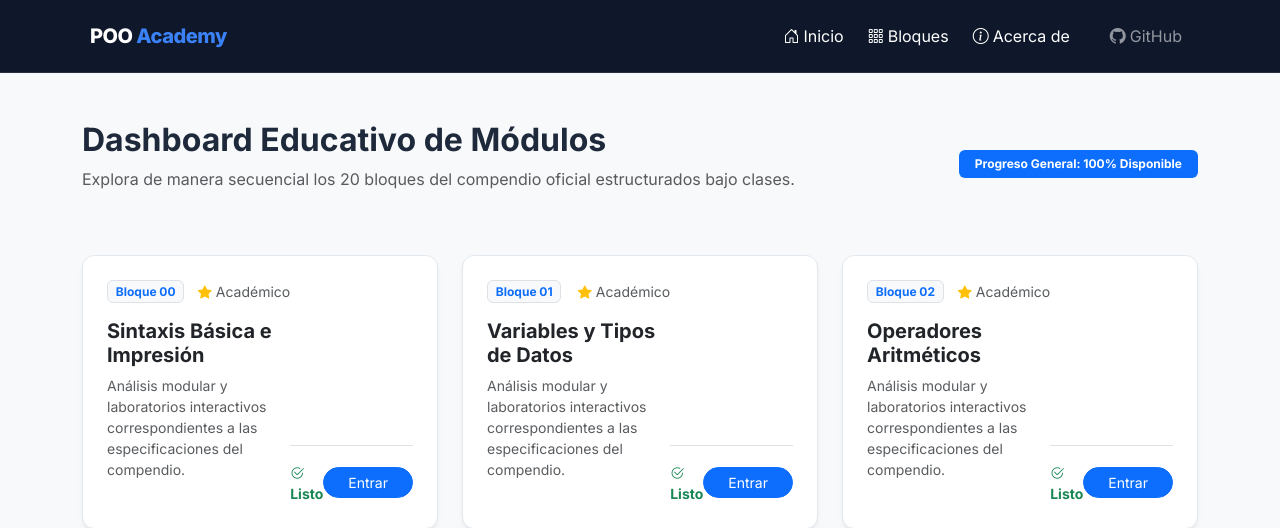
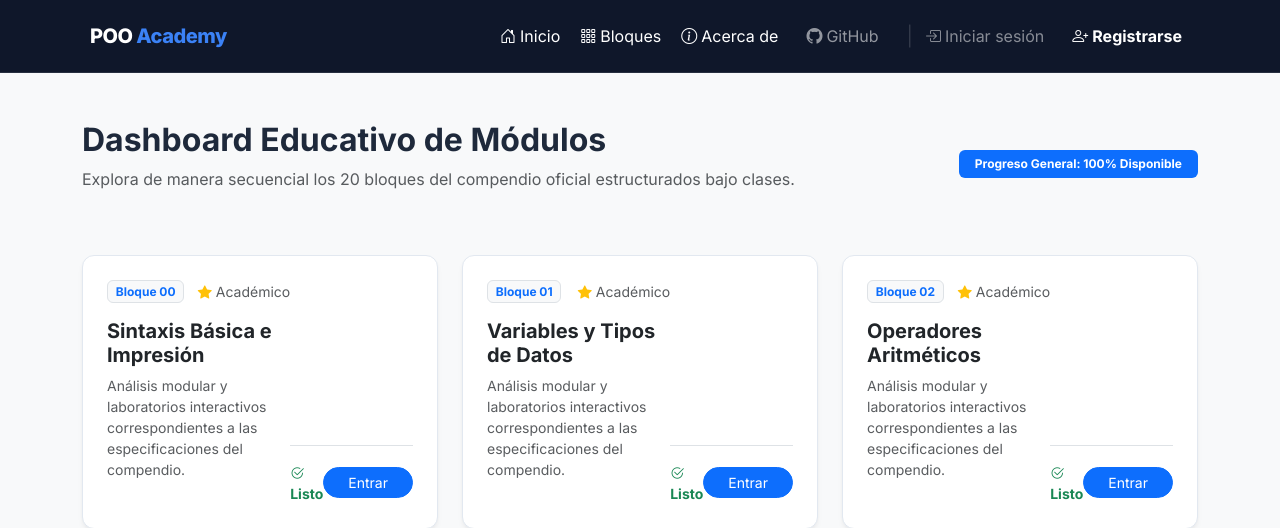
Before and after one commit to Ashley-Dan1/Proyecto_poo, a Python web app: template Bloques en flask/app/templates/ejercicios.html in a window 1280 px wide. Shown: the top 528 px of the page. Run offline with Jinja, Linux system fonts and the light colour scheme; the template is opened without the code that fills it, so the values that code supplies are empty.

Commit message:
base.html

```diff
--- a/Bloques en flask/app/templates/base.html
+++ b/Bloques en flask/app/templates/base.html
@@ -20,7 +20,9 @@
                 <span class="navbar-toggler-icon"></span>
             </button>
             <div class="collapse navbar-collapse" id="navPrincipal">
-                <ul class="navbar-nav ms-auto mb-2 mb-lg-0 gap-2">
+                <ul class="navbar-nav ms-auto mb-2 mb-lg-0 align-items-lg-center gap-1">
+
+                    <!-- Enlaces de navegación principales -->
                     <li class="nav-item">
                         <a class="nav-link text-white" href="/"><i class="bi bi-house-door me-1"></i>Inicio</a>
                     </li>
@@ -30,15 +32,92 @@
                     <li class="nav-item">
                         <a class="nav-link text-white" href="/acerca-de"><i class="bi bi-info-circle me-1"></i>Acerca de</a>
                     </li>
-                    <li class="nav-item">
-                        <a class="nav-link btn btn-sm btn-outline-light px-3 ms-2" href="https://github.com" target="_blank">
+                    <li class="nav-item me-2">
+                        <a class="nav-link btn btn-sm btn-outline-light px-3" href="https://github.com" target="_blank">
                             <i class="bi bi-github me-1"></i>GitHub
                         </a>
                     </li>
+
+                    <!-- Separador visual -->
+                    <li class="nav-item d-none d-lg-block">
+                        <span style="color: rgba(255,255,255,0.15); font-size: 1.2rem;">|</span>
+                    </li>
+
+                    <!-- ── SESIÓN ACTIVA ── -->
+                    {% if session.get('usuario_id') %}
+                        <li class="nav-item dropdown">
+                            <a class="nav-link dropdown-toggle d-flex align-items-center gap-2 text-white"
+                               href="#" role="button" data-bs-toggle="dropdown" aria-expanded="false">
+                                <span class="avatar-mini">
+                                    {{ session.get('usuario_nombre', 'U')[0] | upper }}
+                                </span>
+                                <span class="d-none d-lg-inline">{{ session.get('usuario_nombre') }}</span>
+                            </a>
+                            <ul class="dropdown-menu dropdown-menu-end dropdown-menu-dark border-0 shadow"
+                                style="background:#1e293b; min-width: 200px;">
+                                <li>
+                                    <div class="dropdown-header d-flex align-items-center gap-2 py-2">
+                                        <span class="avatar-mini">
+                                            {{ session.get('usuario_nombre', 'U')[0] | upper }}
+                                        </span>
+                                        <div>
+                                            <div class="small fw-bold text-white">{{ session.get('usuario_nombre') }}</div>
+                                            <div class="text-muted" style="font-size:.7rem;">Sesión activa</div>
+                                        </div>
+                                    </div>
+                                </li>
+                                <li><hr class="dropdown-divider" style="border-color:#334155;"></li>
+                                <li>
+                                    <a class="dropdown-item text-white-50 small" href="/ejercicios">
+                                        <i class="bi bi-grid-3x3-gap me-2"></i>Mis bloques
+                                    </a>
+                                </li>
+                                <li><hr class="dropdown-divider" style="border-color:#334155;"></li>
+                                <li>
+                                    <a class="dropdown-item text-danger small" href="/logout">
+                                        <i class="bi bi-box-arrow-right me-2"></i>Cerrar sesión
+                                    </a>
+                                </li>
+                            </ul>
+                        </li>
+
+                    <!-- ── SIN SESIÓN ── -->
+                    {% else %}
+                        <li class="nav-item">
+                            <a class="nav-link text-white-50 small" href="/login">
+                                <i class="bi bi-box-arrow-in-right me-1"></i>Iniciar sesión
+                            </a>
+                        </li>
+                        <li class="nav-item">
+                            <a class="nav-link btn btn-sm btn-primary px-3 text-white fw-bold" href="/registro">
+                                <i class="bi bi-person-plus me-1"></i>Registrarse
+                            </a>
+                        </li>
+                    {% endif %}
+
                 </ul>
             </div>
         </div>
     </nav>
+
+    <!-- Flash messages globales -->
+    {% with messages = get_flashed_messages(with_categories=true) %}
+        {% if messages %}
+            <div class="container mt-3">
+                {% for category, message in messages %}
+                    <div class="alert alert-{{ category }} alert-dismissible fade show border-0 shadow-sm py-2 small"
+                         role="alert">
+                        {% if category == 'success' %}<i class="bi bi-check-circle me-2"></i>
+                        {% elif category == 'danger'  %}<i class="bi bi-exclamation-circle me-2"></i>
+                        {% elif category == 'warning' %}<i class="bi bi-exclamation-triangle me-2"></i>
+                        {% else %}<i class="bi bi-info-circle me-2"></i>{% endif %}
+                        {{ message }}
+                        <button type="button" class="btn-close btn-close-sm" data-bs-dismiss="alert"></button>
+                    </div>
+                {% endfor %}
+            </div>
+        {% endif %}
+    {% endwith %}
 
     <div class="flex-grow-1">
         {% block contenido %}{% endblock %}
@@ -49,7 +128,9 @@
             <div class="row align-items-center">
                 <div class="col-md-6 text-center text-md-start mb-3 mb-md-0">
                     <h5>POO Academy &copy; 2026</h5>
-                    <p class="small mb-0 text-muted">Aprende Programación Orientada a Objetos mediante experimentación empírica en tiempo real.</p>
+                    <p class="small mb-0 text-muted">
+                        Aprende Programación Orientada a Objetos mediante experimentación empírica en tiempo real.
+                    </p>
                 </div>
                 <div class="col-md-6 text-center text-md-end">
                     <span class="badge bg-secondary me-2">Versión 2.0.26</span>
```
